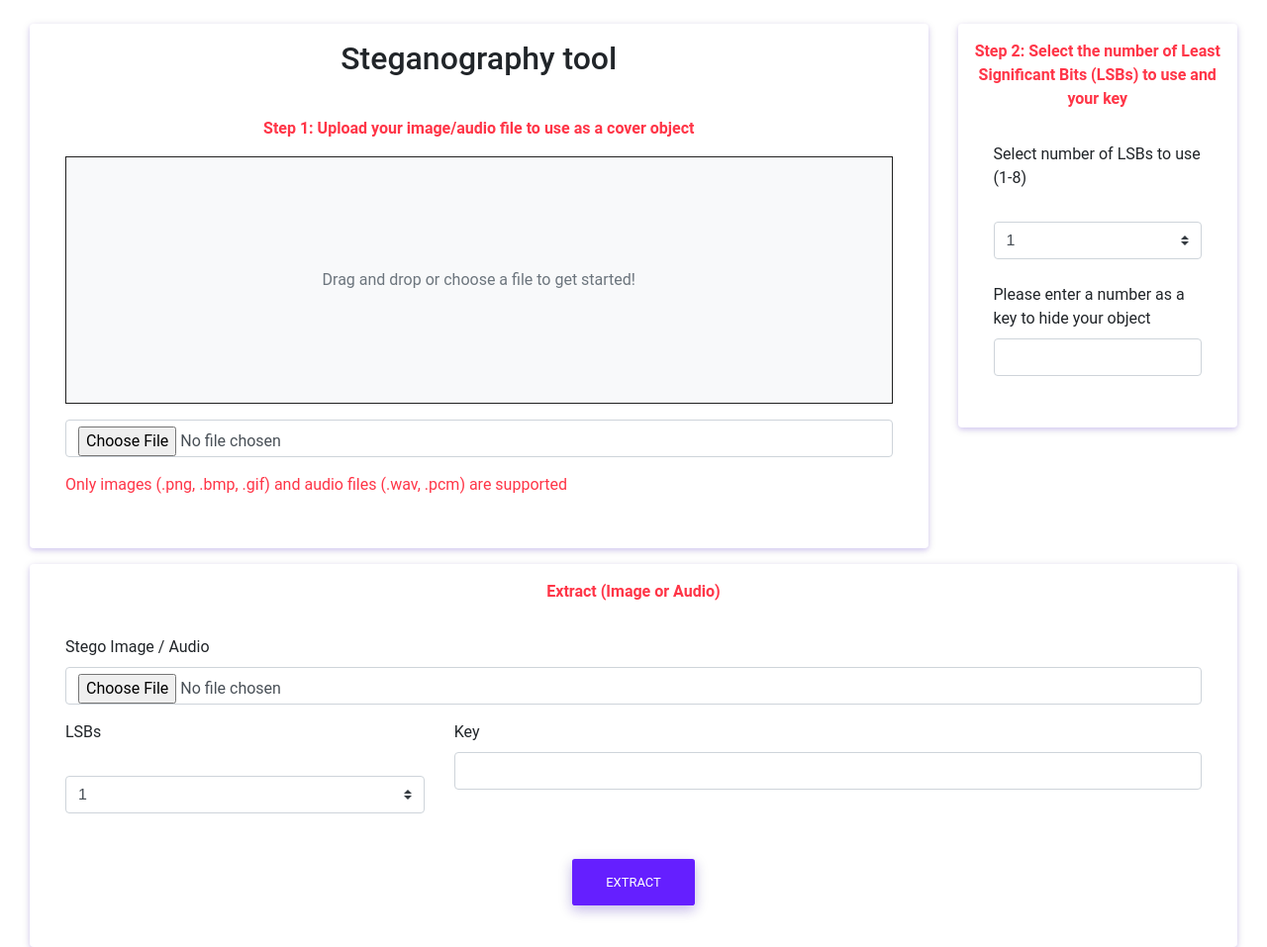
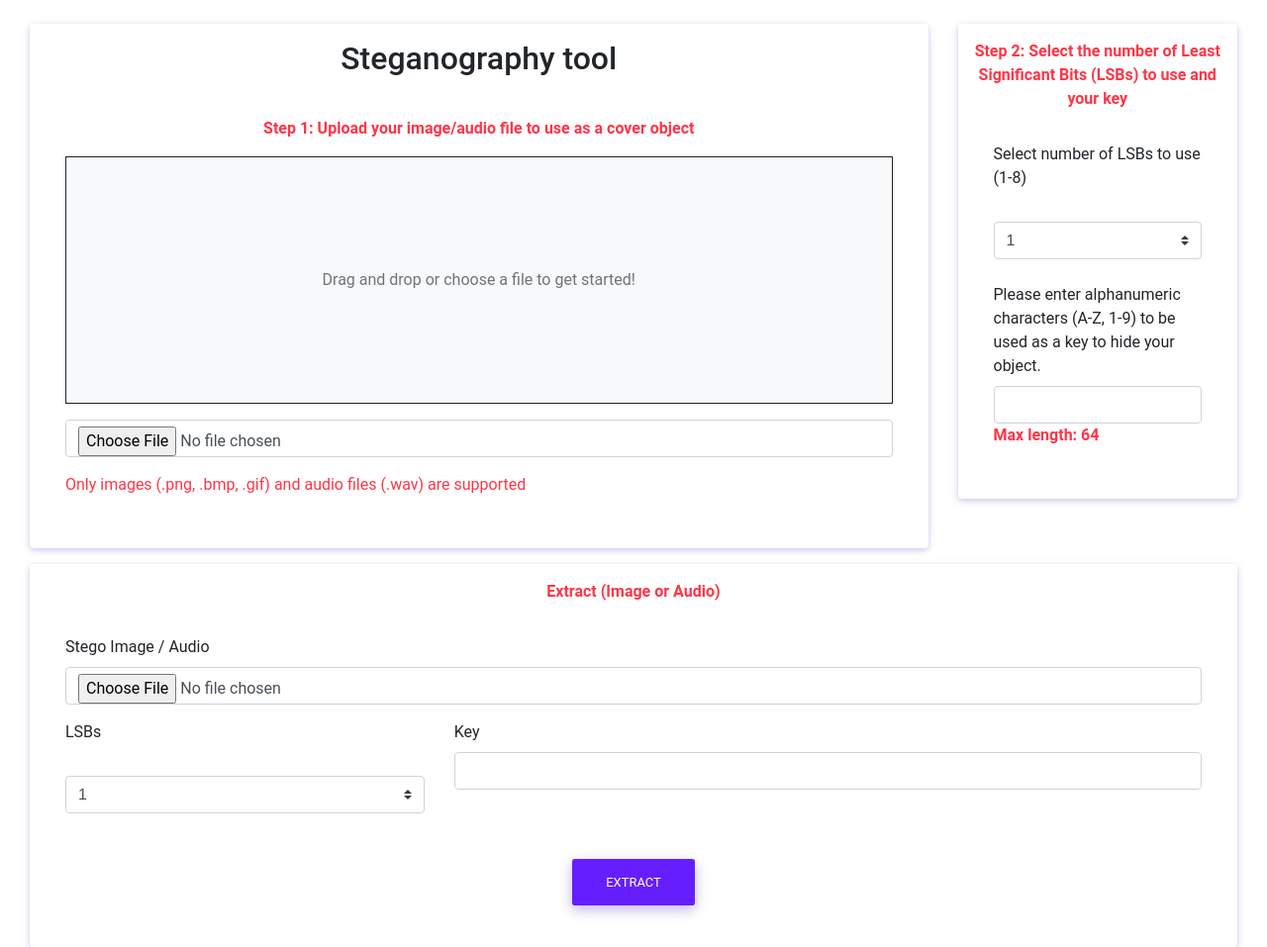
Before and after one commit to jyboat/CSF-ACW1, a Flask app: template templates/index.html in a window 1280 px wide. Shown: the whole page at 99% size. Run offline with Flask 3, Linux system fonts and the light colour scheme; the template is opened without the code that fills it, so the values that code supplies are empty; some libraries are stand-ins or nearby versions; some web fonts are replaced.

Commit message:
fix audio results, change key to alphanumeric

```diff
--- a/app.py
+++ b/app.py
@@ -250,8 +250,6 @@ def results():
 
         # Save AUDIO analysis
         save_audio_analysis_to_session(cover_filepath, stego_filepath)
-        cover_audiopath = session.get("cover_audio")
-        stego_audiopath = session.get("stego_audio")
         audio_analysis = session.get("audio_analysis_filepath")
 
         return render_template(
--- a/lsb_xor_algorithm.py
+++ b/lsb_xor_algorithm.py
@@ -115,7 +115,7 @@ def _linear_indices_from_xy(shape: tuple, start_x: int, start_y: int) -> np.ndar
         idx = np.concatenate([idx[start_idx:], idx[:start_idx]])
     return idx
 
-def _indices_excluding_alpha(shape: tuple, indices: np.ndarray, flat_cover: np.ndarray | None = None) -> np.ndarray:
+def _indices_excluding_alpha(shape: tuple, indices: np.ndarray, flat_cover = None) -> np.ndarray:
     """
     - Skip alpha channel in RGBA.
     - If RGBA *and* flat_cover is provided, also skip RGB of pixels where alpha==0.
--- a/static/js/script.js
+++ b/static/js/script.js
@@ -127,6 +127,12 @@ $(document).ready(function () {
         if ($fileInput[0].files.length === 0) {
             $fileInput.trigger("click");
             return; // no file, do nothing
+        }
+
+        const noKey = $stegoKey.val().trim() == "";
+        if (noKey){
+            toastr.error("Please enter a key to proceed");
+            return;
         }
 
         const file = $fileInput[0].files[0];
--- a/templates/index.html
+++ b/templates/index.html
@@ -34,10 +34,10 @@
 
                         <div class="mb-3">
                             <input class="form-control" type="file" id="coverFile" name="coverFile"
-                                accept=".bmp,.png,.gif,.wav,.pcm">
+                                accept=".bmp,.png,.gif,.wav">
                         </div>
 
-                        <p class="text-danger">Only images (.png, .bmp, .gif) and audio files (.wav, .pcm) are supported
+                        <p class="text-danger">Only images (.png, .bmp, .gif) and audio files (.wav) are supported
                         </p>
 
                         <div id="fileActions" class="text-center mt-3 d-none">
@@ -77,9 +77,11 @@
 
                         <div class="mb-3">
                             <label for="stegoKey" class="form-label">
-                                Please enter a number as a key to hide your object
+                                Please enter alphanumeric characters (A-Z, 1-9) to be used as a key to hide your object.
                             </label>
-                            <input type="number" class="form-control" id="stegoKey" name="stegoKey" required>
+                            <input type="text" class="form-control" id="stegoKey" name="stegoKey"
+                                   maxlength="64" pattern="[A-Za-z0-9]{1,64}" required>
+                            <b class="text-danger">Max length: 64</b>
                         </div>
 
                         <div id="step3Text" class="text-center mt-2" style="display: none;">
```
